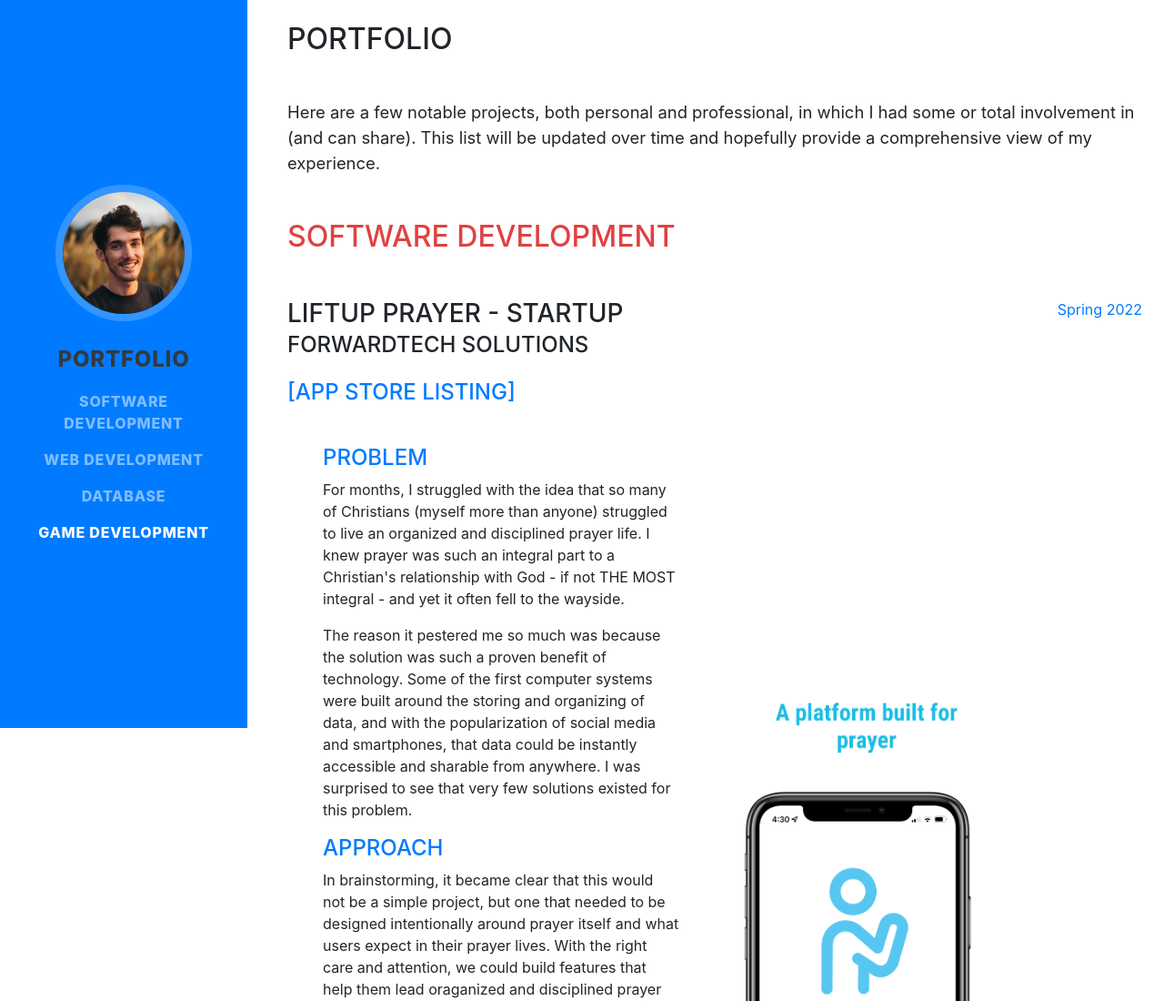
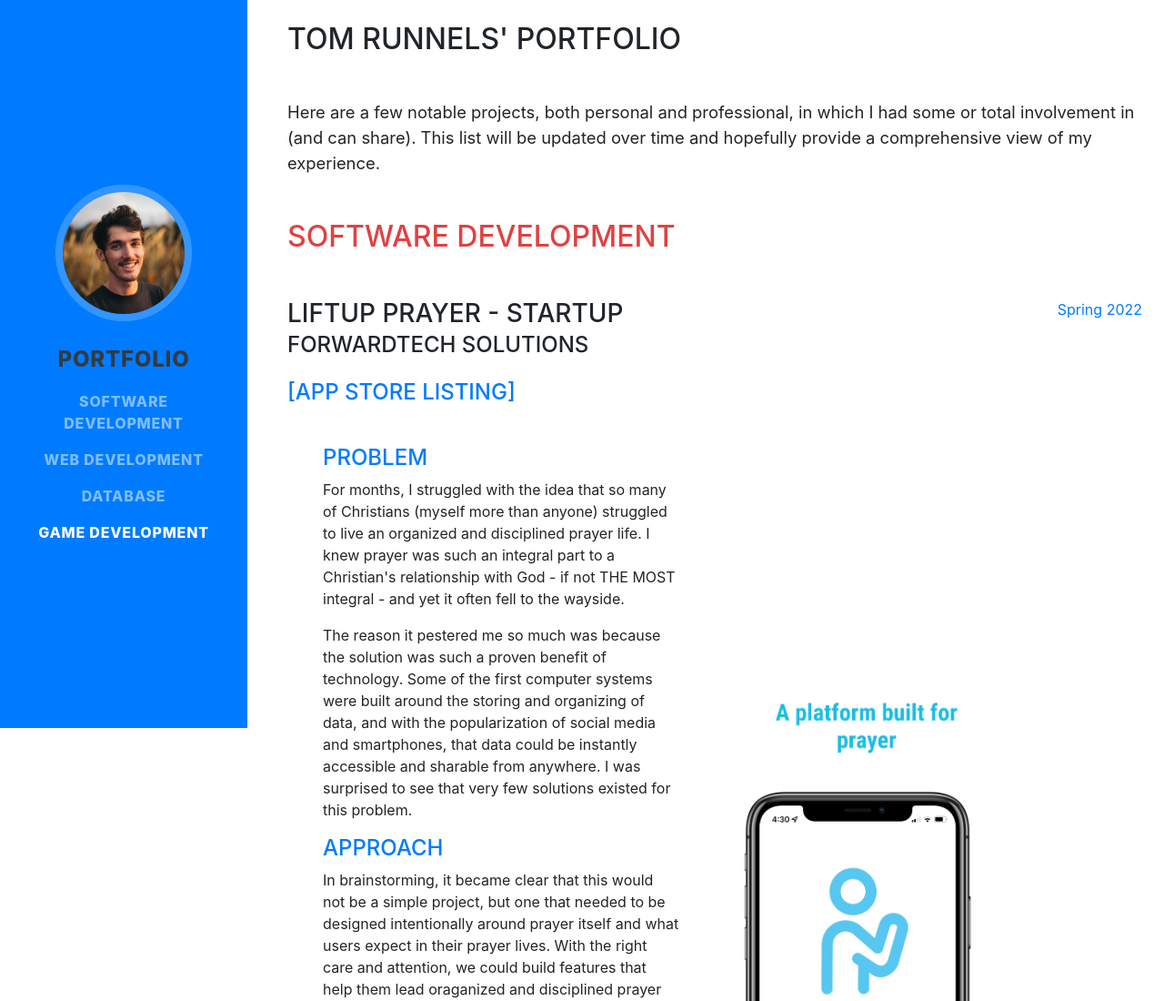
Before and after one commit to tjrunnels/tjrunnels.github.io, a website with bundled scripts: page index.html in a window 1280 px wide. Shown: the top 1100 px of the page at 91% size. Built offline with nearby package versions, Linux system fonts and the light colour scheme; a web font is replaced by a local one.

Commit message:
added my name

```diff
--- a/index.html
+++ b/index.html
@@ -77,7 +77,7 @@
     <!-- #region PORTFOLIO -->
 
       <section class="p-4" style="margin-left: 20px;">
-      <h2 class="mb-5">Portfolio</h2>
+      <h2 class="mb-5">Tom Runnels' Portfolio</h2>
       <p class="lead mb-5">Here are a few notable projects, both
         personal and professional, in which I had some or total involvement in (and can share).  This list will
         be updated over time and hopefully provide a comprehensive view of my experience.
```
